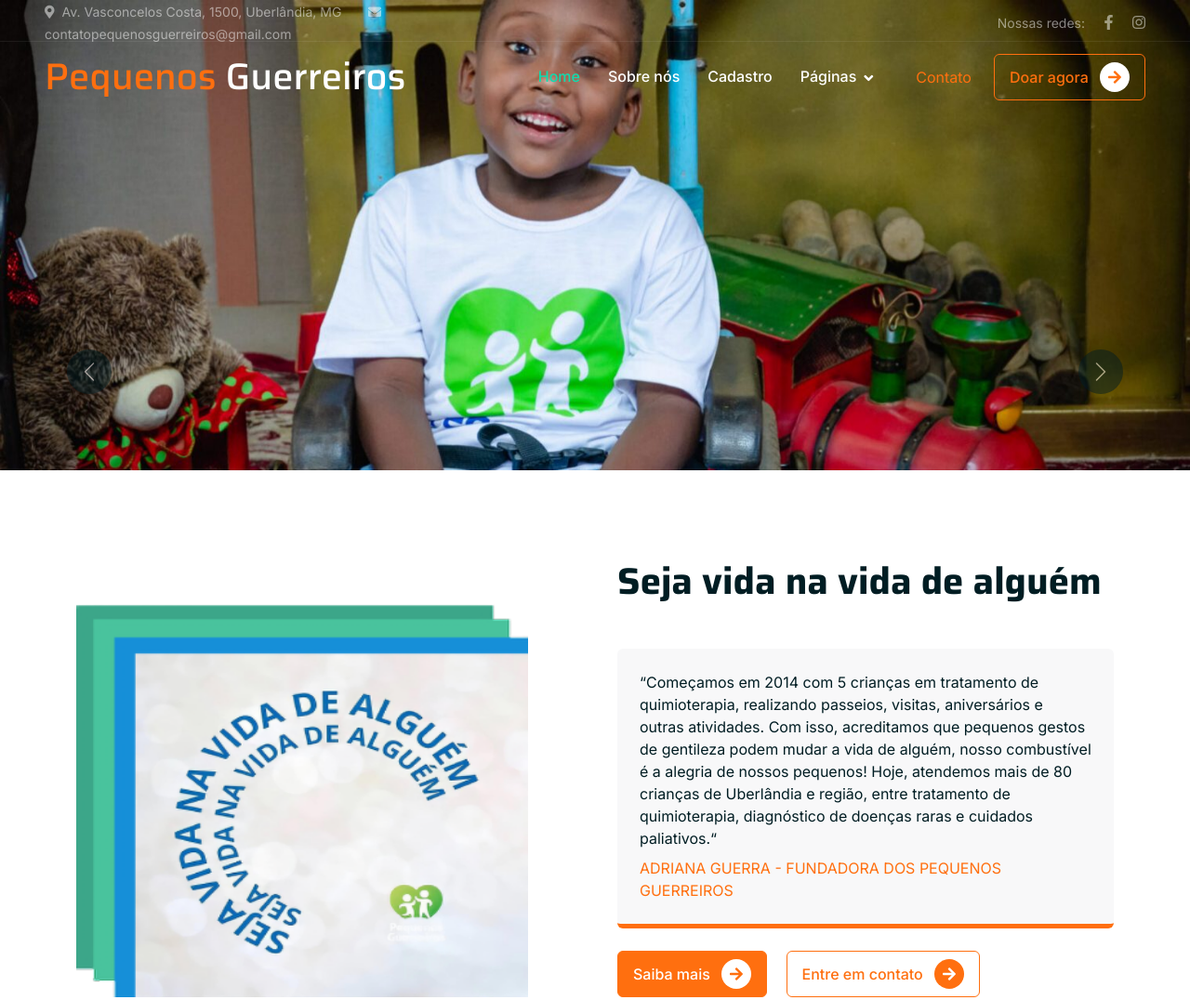
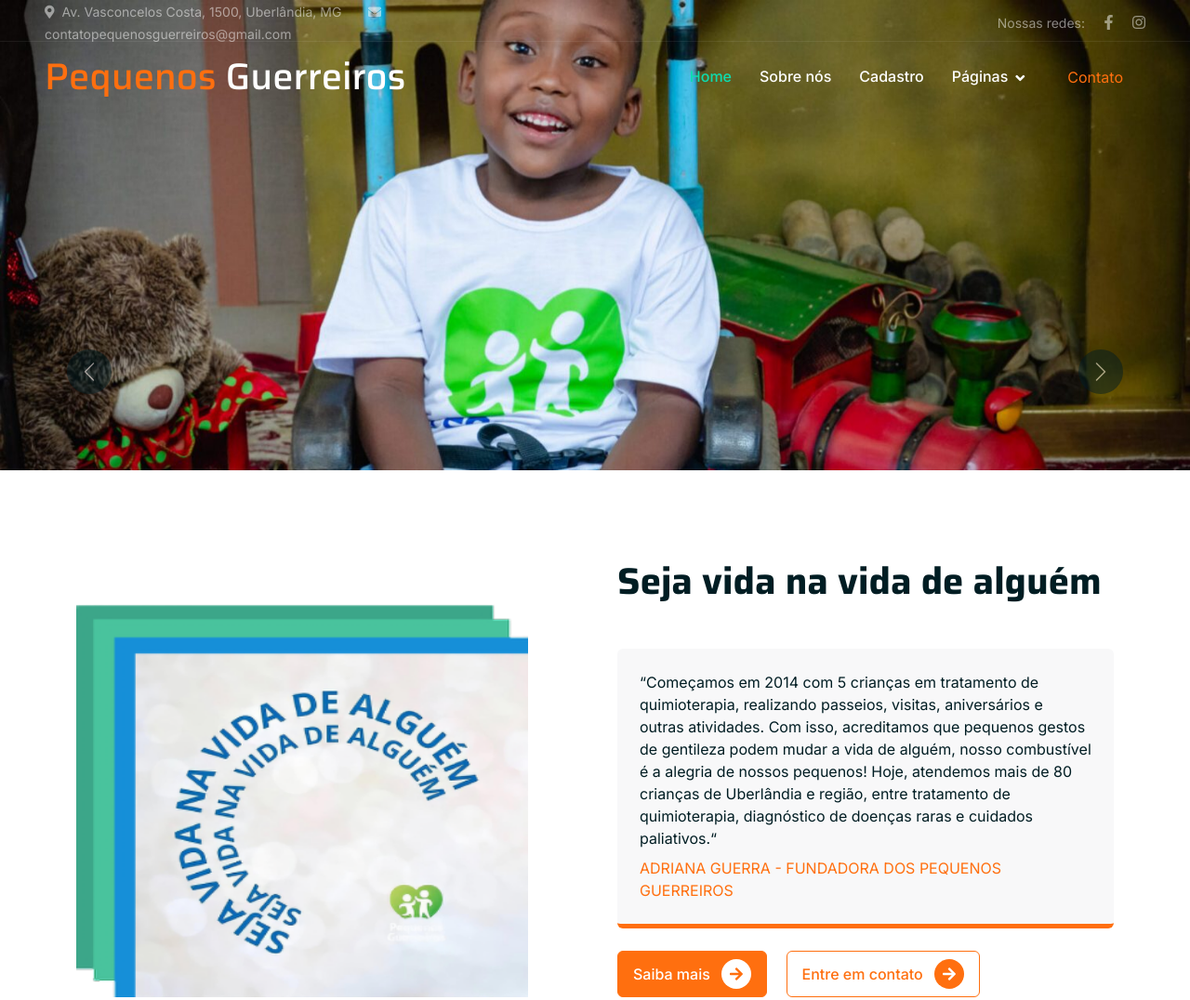
Before and after one commit to GuilhermeDmD/sitePequenosGuerreiros, a plain HTML site: page site/index.html in a window 1280 px wide. Shown: the top 1076 px of the page at 93% size. Drawn offline with nearby package versions, Linux system fonts and the light colour scheme.

Commit message:
Update index.html

```diff
--- a/site/index.html
+++ b/site/index.html
@@ -75,12 +75,6 @@
                     <a href="contact.html" class="nav-item nav-link">Contato</a>
                 </div>
                 <div class="d-none d-lg-flex ms-2">
-                    <a class="btn btn-outline-primary py-2 px-3" href="">
-                        Doar agora
-                        <div class="d-inline-flex btn-sm-square bg-white text-primary rounded-circle ms-2">
-                            <i class="fa fa-arrow-right"></i>
-                        </div>
-                    </a>
                 </div>
             </div>
         </nav>
```
